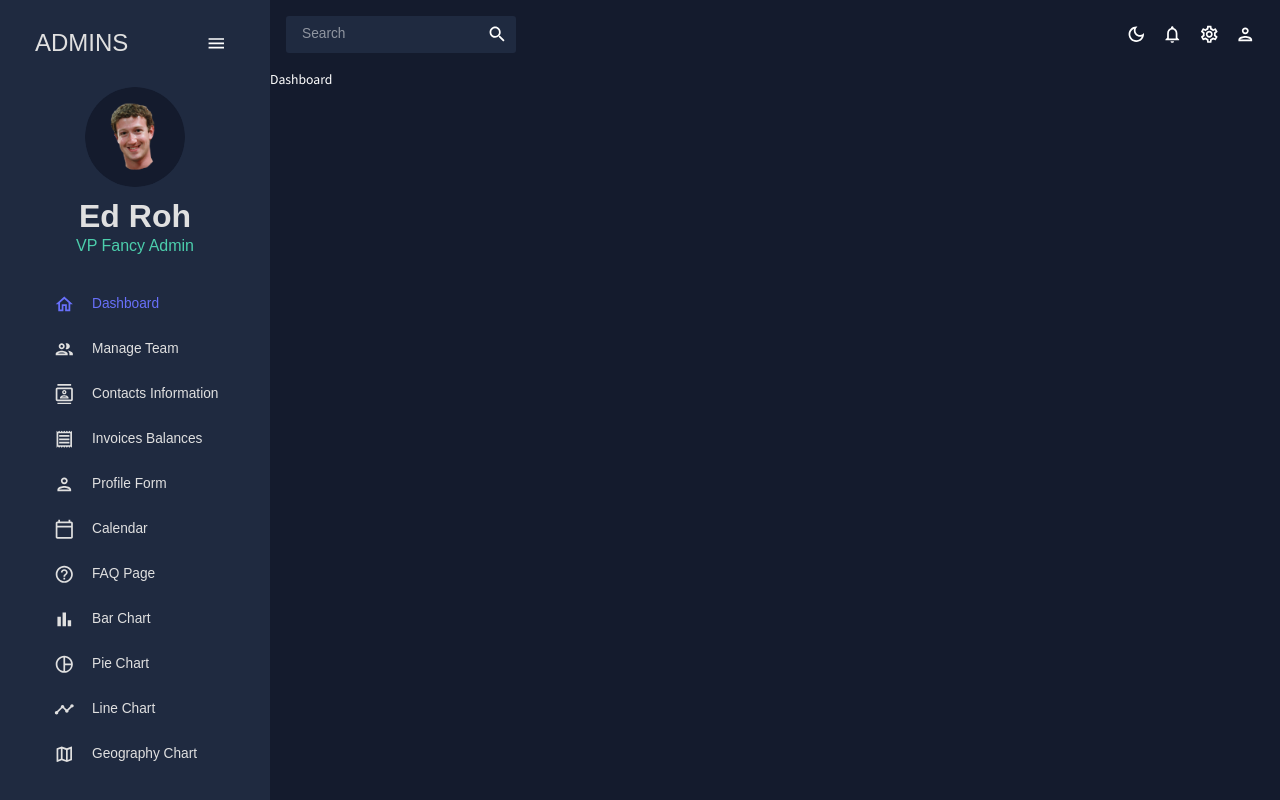
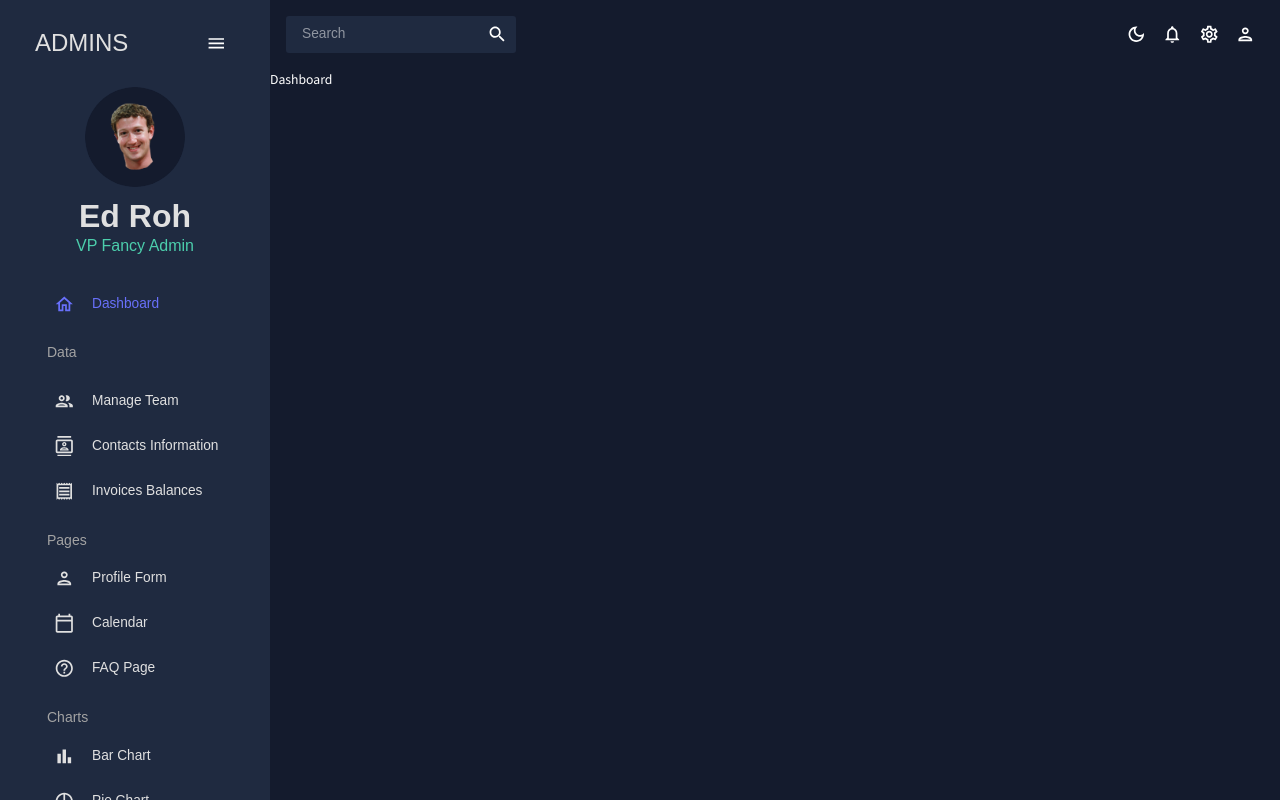
Before and after one commit to Elias-Yona/COWTRACK-FRONTEND-2, a React (Create React App) app: page / in a window 1280 px wide. Built offline with nearby package versions, Linux system fonts and the light colour scheme; the HTML template or start-up script is replaced by a standard one.

Commit message:
chore: Add sidebar section header

```diff
--- a/src/scenes/global/Sidebar.jsx
+++ b/src/scenes/global/Sidebar.jsx
@@ -140,6 +140,14 @@
                             selected={selected}
                             setSelected={setSelected}
                         />
+
+                        <Typography
+                            variant="h6"
+                            color={colors.grey[300]}
+                            sx={{ m: "15px 0 15px 20px" }}
+                        >
+                            Data
+                        </Typography>
                         <Item
                             title="Manage Team"
                             to="/team"
@@ -161,6 +169,14 @@
                             selected={selected}
                             setSelected={setSelected}
                         />
+
+                        <Typography
+                            variant="h6"
+                            color={colors.grey[300]}
+                            sx={{ m: "15px 0 5px 20px" }}
+                        >
+                            Pages
+                        </Typography>
                         <Item
                             title="Profile Form"
                             to="/form"
@@ -182,6 +198,14 @@
                             selected={selected}
                             setSelected={setSelected}
                         />
+
+                        <Typography
+                            variant="h6"
+                            color={colors.grey[300]}
+                            sx={{ m: "15px 0 5px 20px" }}
+                        >
+                            Charts
+                        </Typography>
                         <Item
                             title="Bar Chart"
                             to="/bar"
```
